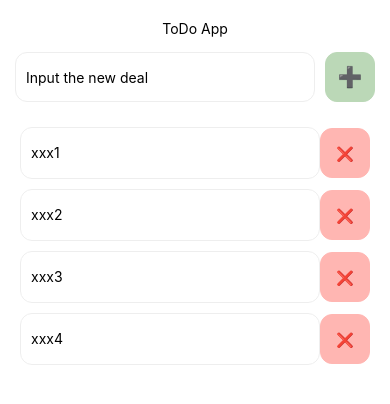
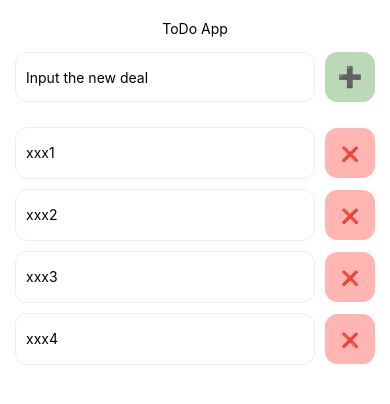
Before and after one commit to kruchai/todo-app-react-native, a React Native app: screen / in a window 390 px wide. Shown: the top 404 px of the page. Built offline with nearby package versions, Linux system fonts and the light colour scheme.

Commit message:
feature(App.js): grouping the heading part, updating styles
v0.2: Prepares the main todo functionality

```diff
--- a/App.js
+++ b/App.js
@@ -31,10 +31,11 @@ export default function App() {
   return (
     <SafeAreaView style={styles.safeArea}>
       <View style={styles.container}>
-        <Header />
-        <AddTodo addHandler={addTodo} />
-
-        <View>
+        <View style={styles.headerWrapper}>
+          <Header />
+          <AddTodo addHandler={addTodo} />
+        </View>
+        <View style={styles.mainWrapper}>
           <FlatList data={todos} renderItem={({ item }) => (
             <ListItem item={item} deleteHandler={deleteTodo} />
           )} />
@@ -54,4 +55,12 @@ const styles = StyleSheet.create({
     backgroundColor: 'white',
     alignItems: 'center',
   },
+  headerWrapper: {
+    width: '100%',
+    justifyContent: 'center',
+    alignItems: 'center',
+  },
+  mainWrapper: {
+    width: '100%',
+  }
 });
```
